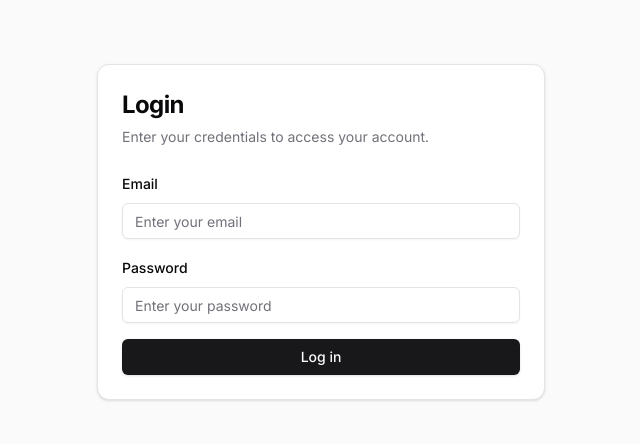
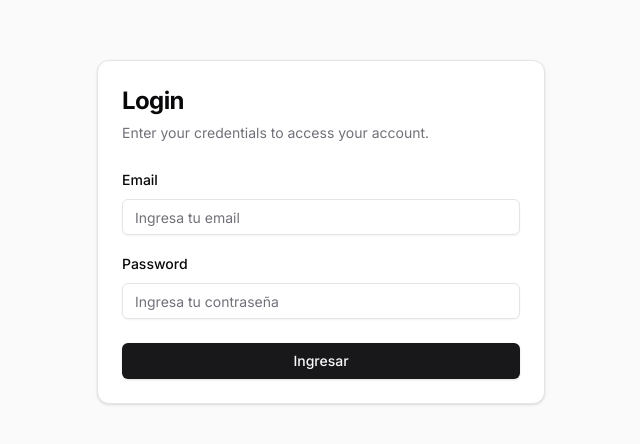
Before and after one commit to nicobrch/tics2, a Next.js app: page /login in a window 1280 px wide. Shown: the part 168-612 px from the top of the page, without its empty margins (319-959 px from the left). Built offline with nearby package versions, Linux system fonts and the light colour scheme.

Commit message:
Adaptar formulario con nuevo método de sesión y mostrar errores

```diff
--- a/src/components/auth/login-form.tsx
+++ b/src/components/auth/login-form.tsx
@@ -1,60 +1,94 @@
 "use client"
+import React, { useState } from 'react';
 import { Button } from "@/components/ui/button"
 import { Input } from "@/components/ui/input"
 import { Label } from "@/components/ui/label"
-import { signIn } from "@/lib/auth-client";
-import React, { useState } from "react";
-import { useRouter } from 'next/navigation'
+import { Loader2 } from 'lucide-react';
+import { useRouter } from 'next/navigation';
+
+type ErrorResponse = {
+    email?: string,
+    password?: string[],
+    server?: string
+}
 
 export default function LoginForm() {
-  const router = useRouter()
-  const [email, setEmail] = useState('');
-  const [password, setPassword] = useState('');
+    const [loading, setLoading] = useState(false);
+    const [error, setError] = useState<ErrorResponse>({});
+    const router = useRouter();
 
-  const handleSignIn = async (e: React.FormEvent<HTMLFormElement>) => {
+    const handleSubmit = async (e: React.FormEvent<HTMLFormElement>) => {
         e.preventDefault();
+        setLoading(true);
+        setError({});
 
-    await signIn.email({
-      email: email,
-      password: password,
-    }, {
-      onRequest: () => {
-        //show loading
-      },
-      onSuccess: () => {
-        router.push("/");
-      },
-      onError: (ctx) => {
-        alert(ctx.error.message);
-      },
+        const formData = new FormData(e.currentTarget);
+
+        try {
+            const response = await fetch("/api/auth/login", {
+                method: "POST",
+                body: formData
             });
+
+            const data = await response.json();
+
+            if (!response.ok) {
+                setError(data.message);
+                return;
+            }
+
+            if (typeof data.message === "object" && (data.message.email || data.message.password || data.message.server)) {
+                setError(data.message);
+                console.log(data.message);
+                return;
+            }
+
+            router.push("/dashboard");
+
+        } catch (err: unknown) {
+            setError(err instanceof Error ? { server: err.message } : { server: "Error desconocido" });
+        } finally {
+            setLoading(false);
+        }
     };
 
     return (
-    <form className="space-y-4" onSubmit={handleSignIn}>
+        <form className="space-y-4" onSubmit={handleSubmit}>
             <div className="space-y-2">
                 <Label htmlFor="email">Email</Label>
                 <Input
-          type="text"
-          placeholder="Enter your email"
-          name={"email"}
-          value={email}
-          onChange={(e) => setEmail(e.target.value)}
+                    type="email"
+                    placeholder="Ingresa tu email"
+                    name="email"
                     required
                 />
+                {error.email && <p className="text-red-500 text-sm">{error.email}</p>}
             </div>
             <div className="space-y-2">
                 <Label htmlFor="password">Password</Label>
                 <Input
                     type="password"
-          placeholder="Enter your password"
-          name={"password"}
-          value={password}
-          onChange={(e) => setPassword(e.target.value)}
+                    placeholder="Ingresa tu contraseña"
+                    name="password"
                     required
                 />
+                {error.password && Array.isArray(error.password) ?
+                    error.password.map((err, index) =>
+                        <p key={index} className="text-red-500 text-sm">{err}</p>)
+                    : <p className="text-red-500 text-sm">{error.password}</p>
+                }
             </div>
-      <Button className="w-full" type="submit">Log in</Button>
+            {loading ? (
+                <Button disabled>
+                    <Loader2 className="mr-2 h-4 w-4 animate-spin" />
+                    Ingresando...
+                </Button>
+            ) : (
+                <Button className="w-full" type="submit">
+                    Ingresar
+                </Button>
+            )}
+            {error.server && <p className="text-red-500 text-sm">{error.server}</p>}
         </form>
-  )
+    );
 }
```
Lines whose indentation alone changed are shown as unchanged.
